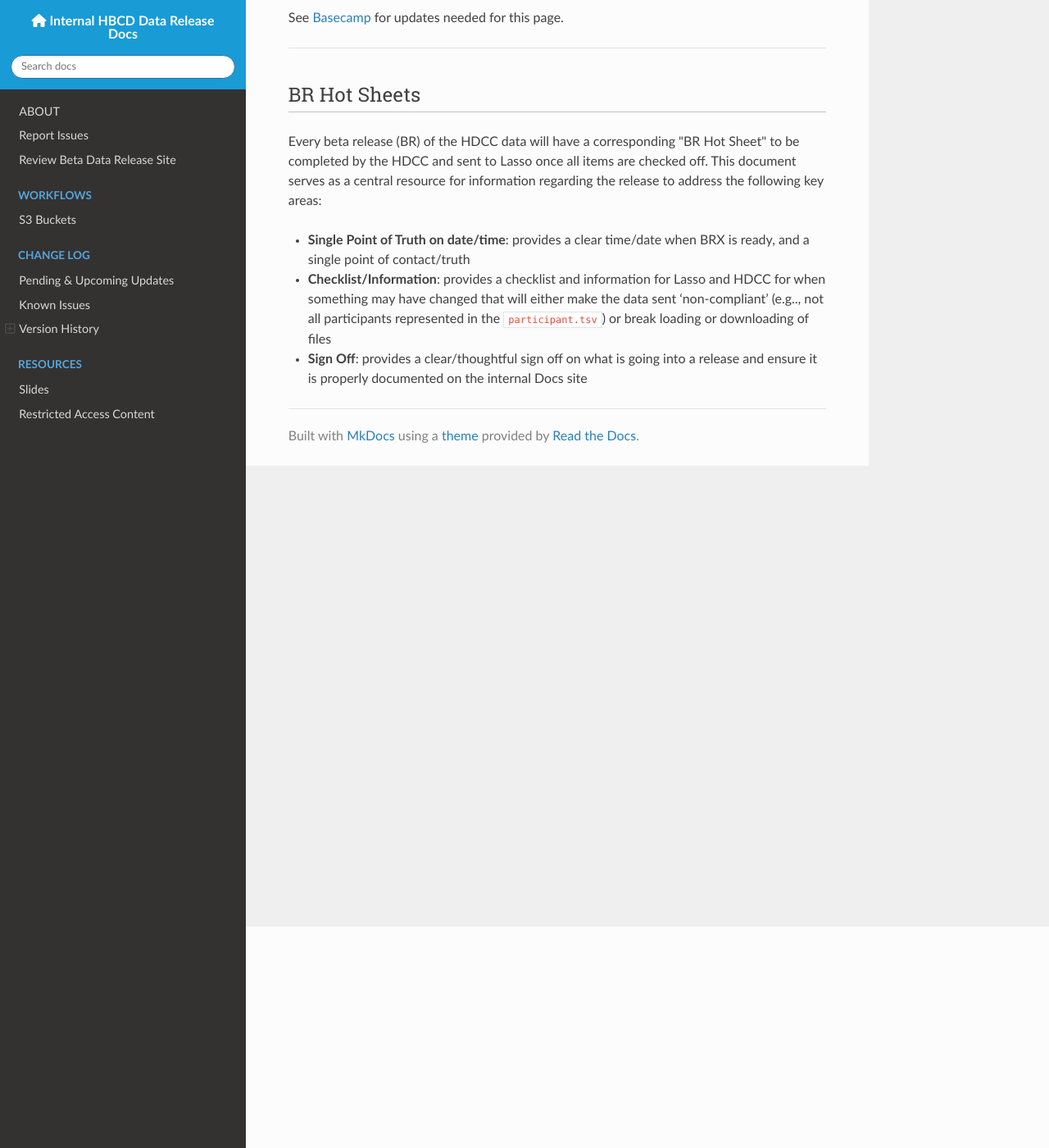
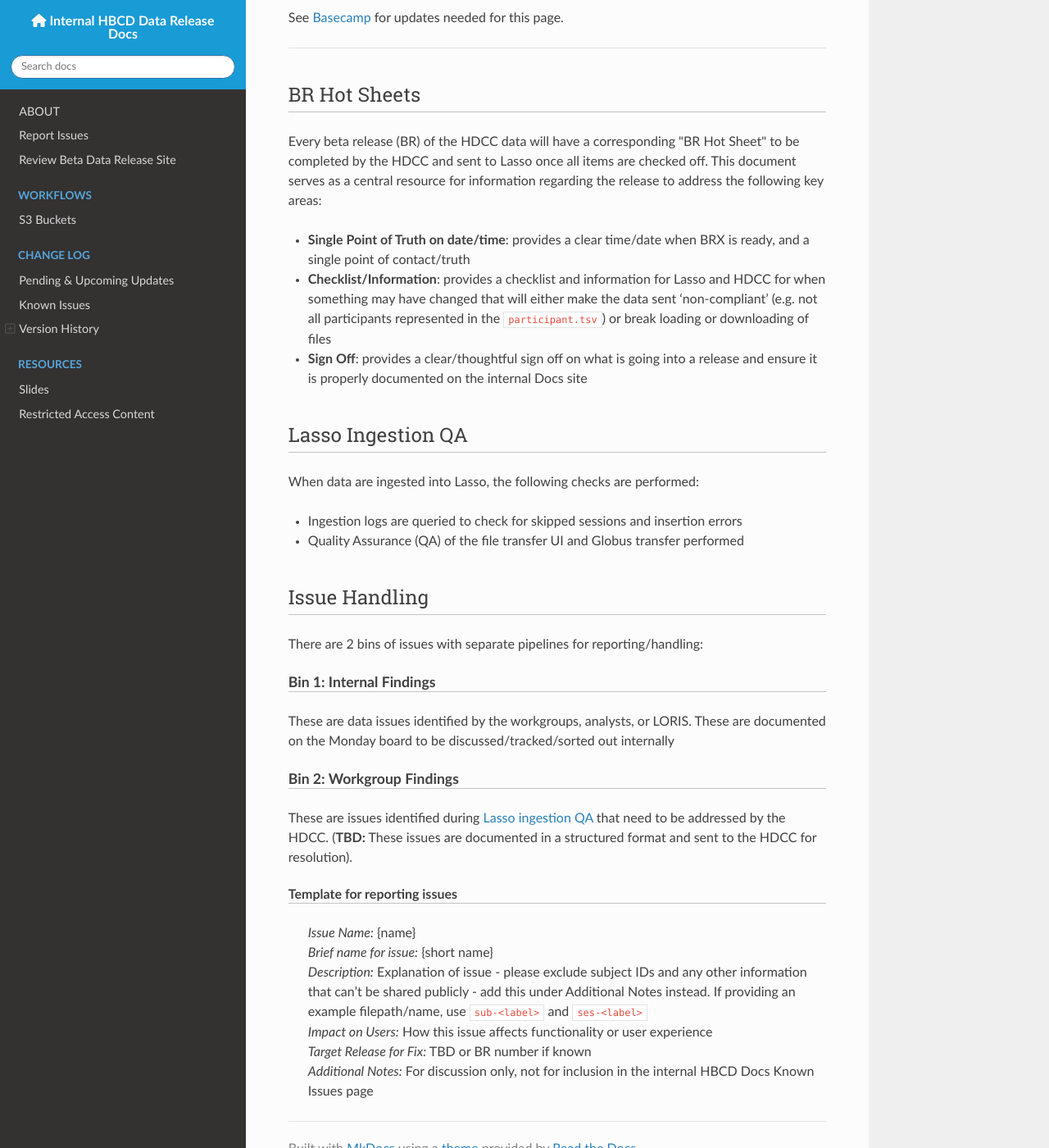
Before and after one commit to DCAN-Labs/hbcd-docs-internal, an MkDocs documentation site: the page built from docs/workflows/release-wf.md, in a window 1280 px wide and 1400 px high, scrolled down 270 px. Shown: the whole window at 82% size. Built offline with MkDocs 1.6.1, drawn with Linux system fonts in a browser that asks for light colours; nearby versions of some CDN libraries.

Commit message:
add more notes to release-wf

```diff
--- a/docs/workflows/release-wf.md
+++ b/docs/workflows/release-wf.md
@@ -11,5 +11,29 @@ See [Basecamp](https://3.basecamp.com/5032058/buckets/35843816/todolists/8733090
 Every beta release (BR) of the HDCC data will have a corresponding "BR Hot Sheet" to be completed by the HDCC and sent to Lasso once all items are checked off. This document serves as a central resource for information regarding the release to address the following key areas:
 
 - **Single Point of Truth on date/time**: provides a clear time/date when BRX is ready, and a single point of contact/truth
-- **Checklist/Information**: provides a checklist and information for Lasso and HDCC for when something may have changed that will either make the data sent ‘non-compliant’ (e.g.., not all participants represented in the `participant.tsv`) or break loading or downloading of files
+- **Checklist/Information**: provides a checklist and information for Lasso and HDCC for when something may have changed that will either make the data sent ‘non-compliant’ (e.g. not all participants represented in the `participant.tsv`) or break loading or downloading of files
 - **Sign Off**: provides a clear/thoughtful sign off on what is going into a release and ensure it is properly documented on the internal Docs site
+
+## Lasso Ingestion QA
+When data are ingested into Lasso, the following checks are performed:
+
+- Ingestion logs are queried to check for skipped sessions and insertion errors
+- Quality Assurance (QA) of the file transfer UI and Globus transfer performed
+
+## Issue Handling
+There are 2 bins of issues with separate pipelines for reporting/handling:
+
+#### Bin 1: Internal Findings
+These are data issues identified by the workgroups, analysts, or LORIS. These are documented on the Monday board to be discussed/tracked/sorted out internally
+
+#### Bin 2: Workgroup Findings
+These are issues identified during [Lasso ingestion QA](#lasso-ingestion-qa) that need to be addressed by the HDCC. (**TBD:** These issues are documented in a structured format and sent to the HDCC for resolution).
+
+##### Template for reporting issues
+
+> *Issue Name:* {name}
+*Brief name for issue:* {short name}
+*Description:* Explanation of issue - please exclude subject IDs and any other information that can’t be shared publicly - add this under Additional Notes instead. If providing an example filepath/name, use `sub-<label>` and `ses-<label>`
+*Impact on Users:* How this issue affects functionality or user experience
+*Target Release for Fix:* TBD or BR number if known
+*Additional Notes:* For discussion only, not for inclusion in the internal HBCD Docs Known Issues page
```
